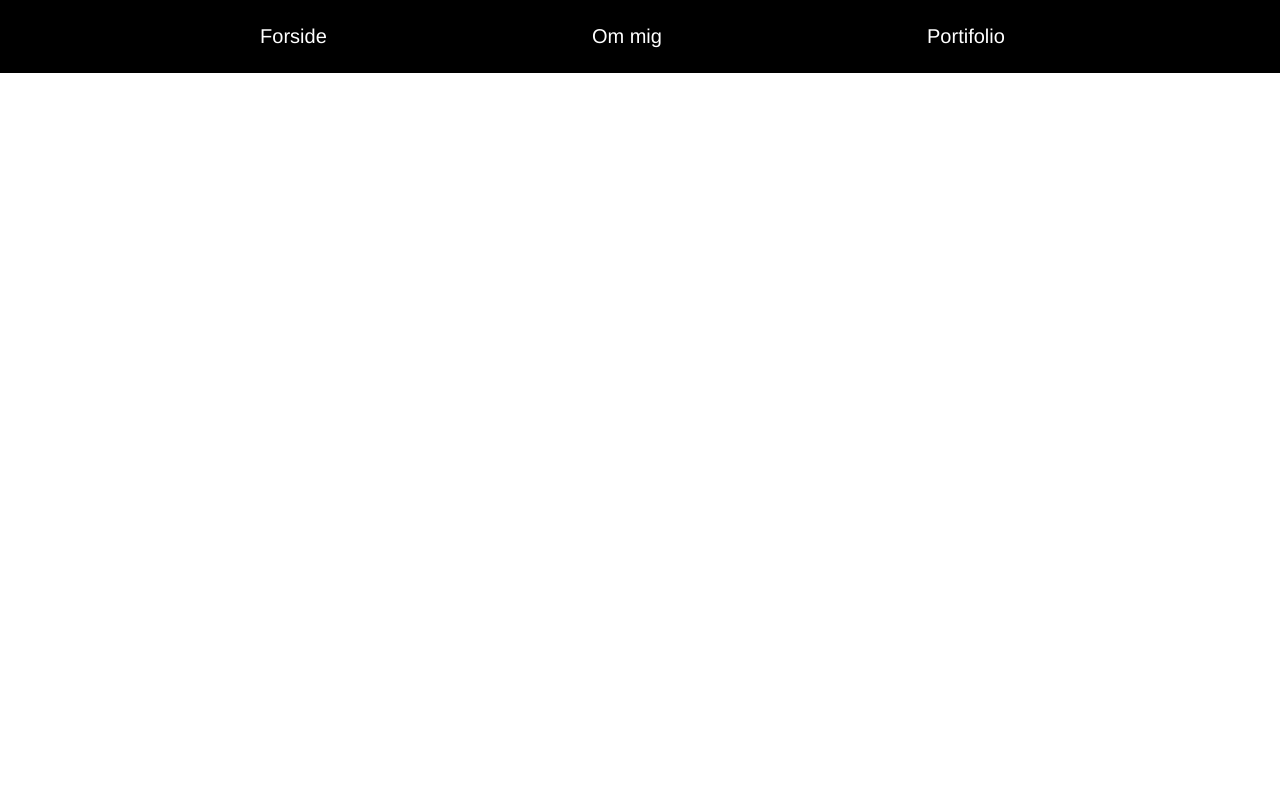
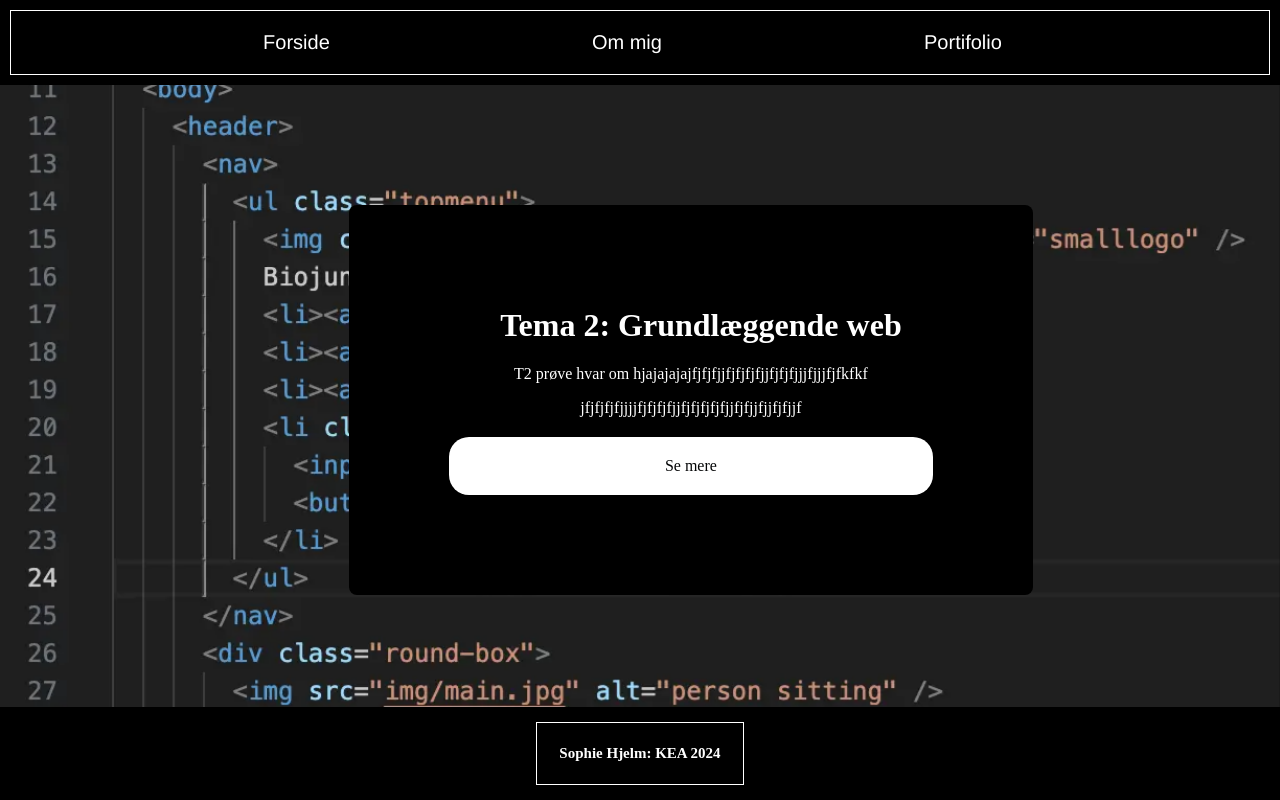
Before and after one commit to soxhie/Eksame, a plain HTML site: page t2.html in a window 1280 px wide. Drawn offline with Linux system fonts and the light colour scheme.

Commit message:
removed some stuff

```diff
--- a/css/layout.css
+++ b/css/layout.css
@@ -11,7 +11,7 @@ header {
 nav ul {
   display: flex;
   list-style: none;
-  margin: 15px;
+  margin: 20px;
   padding: 0;
   flex-direction: row;
   justify-content: space-evenly;
@@ -54,6 +54,7 @@ img {
   align-items: center;
   justify-content: center;
   text-align: center;
+  width: 100%;
 }
 @media (min-width: 600px) {
   .grid_1-1 {
@@ -64,12 +65,19 @@ img {
 }
 
 footer {
+  display: flex;
+  justify-content: space-evenly;
+  /* flex-direction: row; */
   background-color: black;
   color: white;
   text-align: center;
-  padding: 20px;
-  z-index: 5;
+  padding: 15px;
+  z-index: 1;
   width: 100%;
   position: fixed;
+  bottom: 5px;
+  /* margin-bottom: 0%; */
+  /* margin-top: 90%; */
   bottom: 0;
+  align-items: flex-end;
 }
--- a/css/style.css
+++ b/css/style.css
@@ -1,9 +1,15 @@
+nav {
+  border: 1px solid white;
+}
+
 body {
   display: flex;
   align-items: center;
   justify-content: center;
   height: 100vh;
   margin: 0;
+  background-color: black;
+  color: white;
 }
 
 .background-image {
@@ -28,22 +34,18 @@ body {
 .black-box {
   background-color: black;
   color: white;
-  padding: 140px;
+  padding: 80px;
   border-radius: 8px;
   margin-top: 20px;
   text-align: center;
-  position: relative;
+  position: center;
   /* this does that the box is on top of the image */
   z-index: 3;
   max-width: 600px;
   width: 90%;
-  margin: 0;
+  margin: 0px;
   /* margin-left: 0%;
   margin-right: 0%; */
-}
-
-.black-box p {
-  margin-bottom: 20px;
 }
 
 .black-box button {
@@ -62,9 +64,50 @@ body {
   font-family: "Franklin Gothic Medium", "Arial Narrow", Arial, sans-serif;
   font-size: 20px;
 }
-.a {
-  color: aliceblue;
+a {
+  color: rgb(5, 6, 7);
+  text-decoration: none;
 }
+
+.button2 {
+  display: block;
+  padding: 20px 20px;
+  font-size: 16px;
+  text-align: center;
+  text-decoration: none;
+  cursor: pointer;
+  background-color: white;
+  color: black;
+  border: none;
+  border-radius: 20px;
+  margin: 20px;
+  font-family: "libre";
+  justify-content: space-between;
+}
+.button2:hover {
+  background-color: #b74040;
+}
+
+h1 {
+  text-align: center;
+  justify-content: center;
+  margin-left: 20px;
+  margin-right: 2opx;
+}
+
+.col_order {
+  border-width: 0.5px;
+  border-style: solid;
+  border-color: white;
+  color: black;
+  padding: 10px;
+  align-items: stretch;
+  margin-top: auto;
+  margin-bottom: 120px;
+}
+
 .footercontent {
-  font-size: 18px;
+  font-size: 15px;
+  border: 1px solid white;
+  padding: 22px;
 }
--- a/t2.html
+++ b/t2.html
@@ -3,7 +3,7 @@
   <head>
     <meta charset="UTF-8" />
     <meta name="viewport" content="width=device-width, initial-scale=1.0" />
-    <title>Tema 2</title>
+    <title>Forside</title>
     <meta name="robots" content="noindex" />
     <link rel="stylesheet" href="css/style.css" />
     <link rel="stylesheet" href="css/layout.css" />
@@ -18,5 +18,26 @@
         </ul>
       </nav>
     </header>
+    <main>
+      <div class="background-image">
+        <img src="img/t2.webp" alt="" />
+      </div>
+
+      <div class="black-box">
+        <h1>Tema 2: Grundlæggende web</h1>
+        <div class="ttext">
+          <p>T2 prøve hvar om hjajajajajfjfjfjjfjfjfjfjjfjfjfjjjfjjjfjfkfkf</p>
+          <p>jfjfjfjfjjjjfjfjfjfjjfjfjfjfjfjjfjfjjfjjfjfjjf</p>
+        </div>
+        <div class="button2">
+          <a href="t2link.html">Se mere</a>
+        </div>
+      </div>
+    </main>
+    <footer>
+      <div class="footercontent">
+        <b> Sophie Hjelm: KEA 2024</b>
+      </div>
+    </footer>
   </body>
 </html>
```
Also changed, not shown: index.html (+1 -1 lines), ommig.html (+5 -2 lines), portifolio.html (+21 -0 lines), t2link.html (+6 -0 lines), img/index.png (deleted), img/index.webp (added), img/ommig.webp (added), img/t2.webp (added), img/t2link.webp (added), 1 other file.
